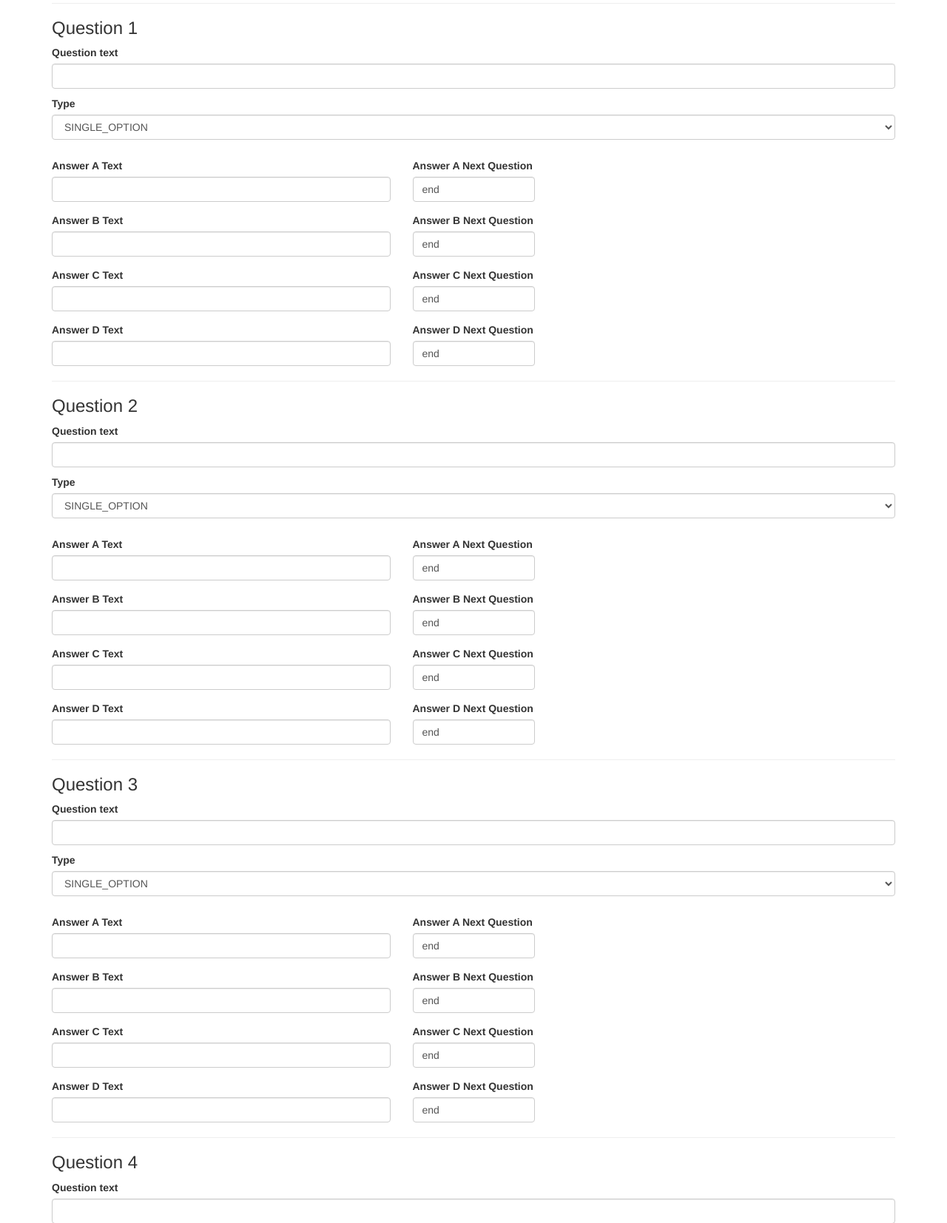
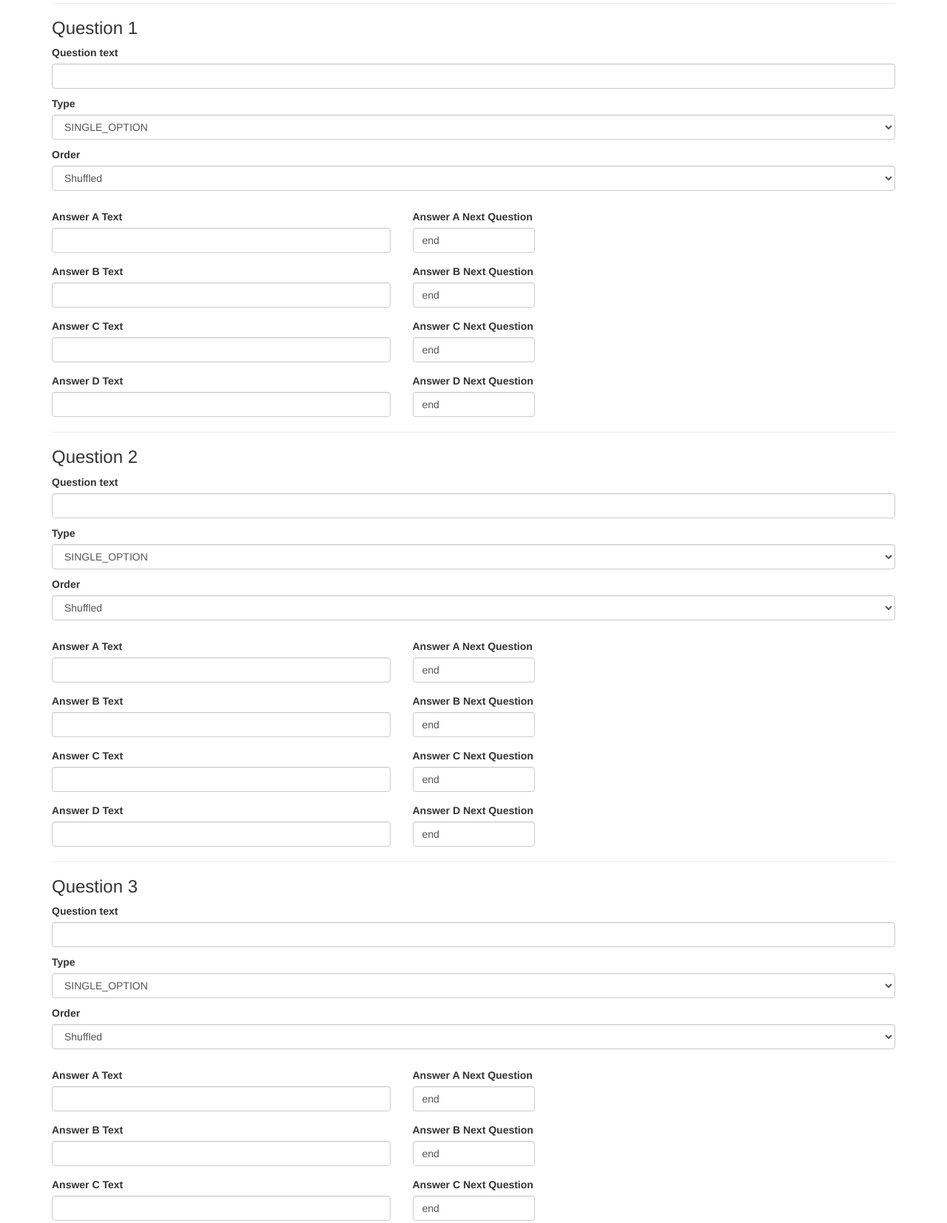
Before and after one commit to google/brandometer, a Flask app: page /survey/edit in a window 1280 px wide. Shown: the part 285-1939 px from the top of the page at 74% size. Run offline with Flask 2, Linux system fonts and the light colour scheme; data that the repository does not hold is empty; some libraries are stand-ins or nearby versions.

Commit message:
Add answers order config (shuffled or ordered)
Change-Id: I31f793d191f9dc77b5a70f1daf4484a8301c83d9

```diff
--- a/creative/app/forms.py
+++ b/creative/app/forms.py
@@ -26,6 +26,8 @@ from wtforms.validators import ValidationError
 
 BRAND_TRACK = 'brand_track'
 BRAND_LIFT = 'brand_lift'
+ANSWERS_ORDERED = 'ORDERED'
+ANSWERS_SHUFFLED = 'SHUFFLED'
 
 def question_section_is_empty(form, questionNumber):
   """Check if any field of the question input including answer is empty."""
@@ -71,6 +73,13 @@ class QuestionForm(FlaskForm):
       'question4Type', choices=('SINGLE_OPTION', 'MULTIPLE_OPTION'))
   question5type = SelectField(
       'question5Type', choices=('SINGLE_OPTION', 'MULTIPLE_OPTION'))
+  question_order_choices = [(ANSWERS_SHUFFLED, 'Shuffled'),
+          (ANSWERS_ORDERED, 'Ordered')]
+  question1order = SelectField('question1Order', choices=question_order_choices)
+  question2order = SelectField('question2Order', choices=question_order_choices)
+  question3order = SelectField('question3Order', choices=question_order_choices)
+  question4order = SelectField('question4Order', choices=question_order_choices)
+  question5order = SelectField('question5Order', choices=question_order_choices)
   language = SelectField('language', choices=('en', 'ms', 'zh', 'ja', 'ko'))
   surveytype = SelectField('surveyType', choices=[(
     BRAND_LIFT, 'Brand Lift'), (BRAND_TRACK, 'Brand Track')])
--- a/creative/app/survey_service.py
+++ b/creative/app/survey_service.py
@@ -146,12 +146,14 @@ def get_question_json(survey):
     options = []
     next_question = {}
     question_type = survey.get('question' + str(i) + 'type')
+    answers_order = survey.get('question' + str(i) + 'order')
     if question_text:
       question = {
           'id': i,
           'type': question_type,
           'text': question_text,
           'options': options,
+          'answersOrder': answers_order,
           'next_question': next_question
       }
     for j in ['a', 'b', 'c', 'd']:
--- a/creative/app/templates/creative.html
+++ b/creative/app/templates/creative.html
@@ -269,7 +269,7 @@
                     this.renderQuestion(question);
 
                     // shuffle array only if not ORDERED type question
-                    if (question.type != 'ORDERED') {
+                    if (question.answersOrder != 'ORDERED') {
                         this.shuffleArray(question.options);
                     }
 
--- a/creative/app/templates/questions.html
+++ b/creative/app/templates/questions.html
@@ -18,7 +18,6 @@
         <p>
             <label for="language">Language</label> {{ form.language(class="form-control") }}
         </p>
-
         <hr />
         <div>
             <h3>Question 1</h3>
@@ -32,6 +31,9 @@
             </p>
             <p>
                 <label for="question1Type">Type</label> {{ form.question1type(class="form-control") }}
+            </p>
+            <p>
+                <label for="question1Order">Order</label> {{ form.question1order(class="form-control") }}
             </p>
             <div class="row">
                 <div class="col-md-5">
@@ -81,6 +83,9 @@
             <p>
                 <label for="question2Type">Type</label> {{ form.question2type(class="form-control") }}
             </p>
+            <p>
+                <label for="question2Order">Order</label> {{ form.question2order(class="form-control") }}
+            </p>
             <div class="row">
                 <div class="col-md-5">
                     <label for="answer2a">Answer A Text</label> {{ form.answer2a(class="form-control") }}
@@ -128,6 +133,9 @@
             </p>
             <p>
                 <label for="question3Type">Type</label> {{ form.question3type(class="form-control") }}
+            </p>
+            <p>
+                <label for="question3Order">Order</label> {{ form.question3order(class="form-control") }}
             </p>
             <div class="row">
                 <div class="col-md-5">
@@ -177,6 +185,9 @@
             <p>
                 <label for="question4Type">Type</label> {{ form.question4type(class="form-control") }}
             </p>
+            <p>
+                <label for="question4Order">Order</label> {{ form.question4order(class="form-control") }}
+            </p>
             <div class="row">
                 <div class="col-md-5">
                     <label for="answer4a">Answer A Text</label> {{ form.answer4a(class="form-control") }}
@@ -225,6 +236,9 @@
             <p>
                 <label for="question5Type">Type</label> {{ form.question5type(class="form-control") }}
             </p>
+            <p>
+                <label for="question5Order">Order</label> {{ form.question5order(class="form-control") }}
+            </p>
             <div class="row">
                 <div class="col-md-5">
                     <label for="answer5a">Answer A Text</label> {{ form.answer5a(class="form-control") }}
```
Also changed, not shown: creative/app/test/test_survey_service.py (+2 -0 lines).
